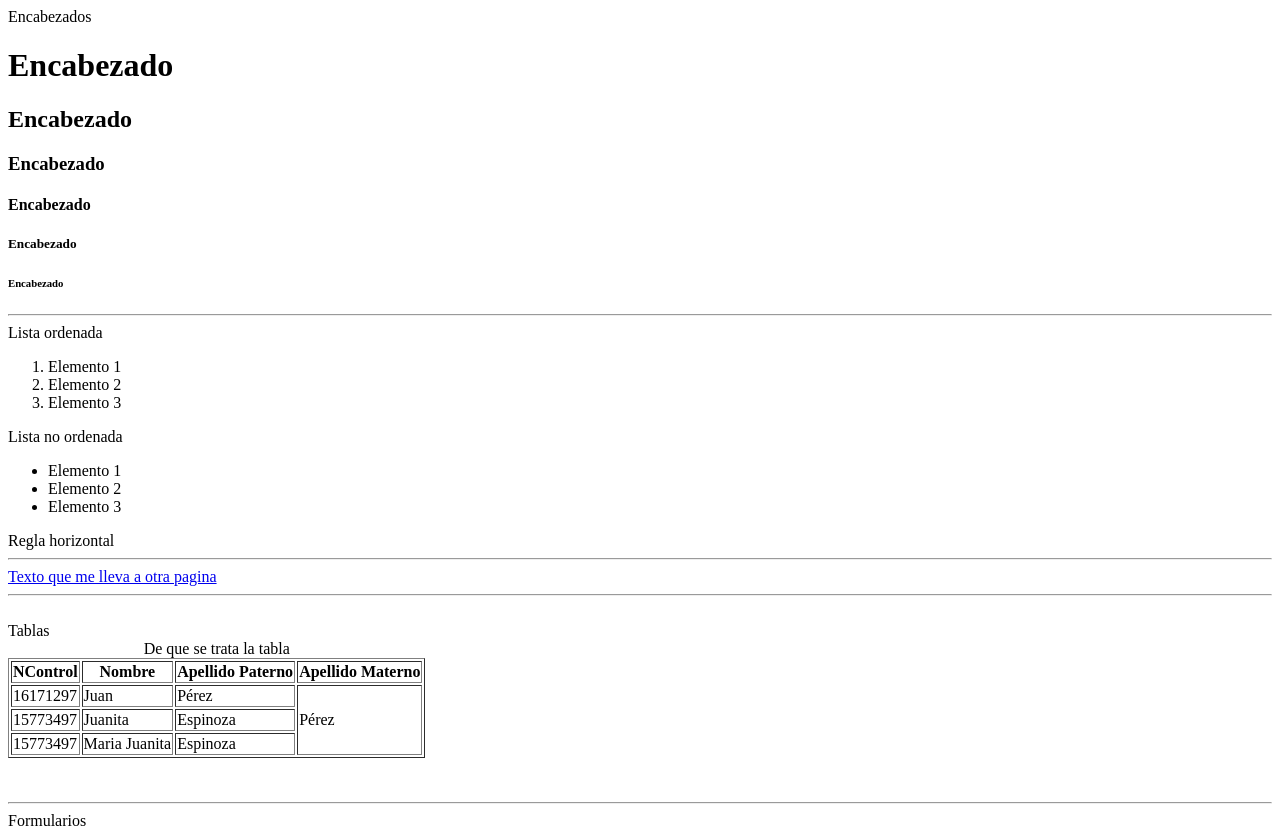
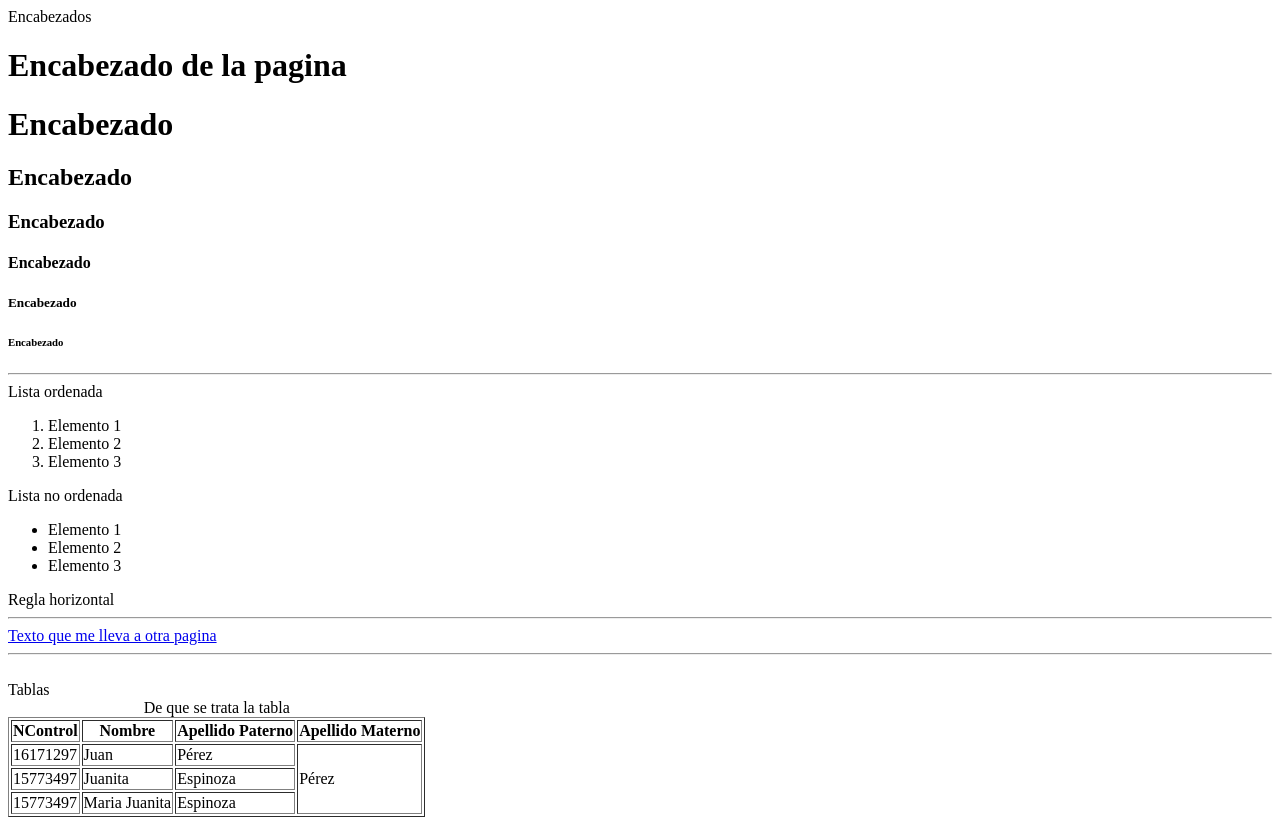
Before and after one commit to JTBeng/pw219312, a plain HTML site: page index.htm in a window 1280 px wide. Shown: the top 827 px of the page. Drawn offline with Linux system fonts and the light colour scheme; files whose address does not match are found by name.

Commit message:
Encabezado principal en index

```diff
--- a/index.htm
+++ b/index.htm
@@ -5,6 +5,7 @@
 </head>
 <body>
 	Encabezados
+	<h1>Encabezado de la pagina</h1>
 	<h1>Encabezado</h1>
 	<h2>Encabezado</h2>
 	<h3>Encabezado</h3>
```
